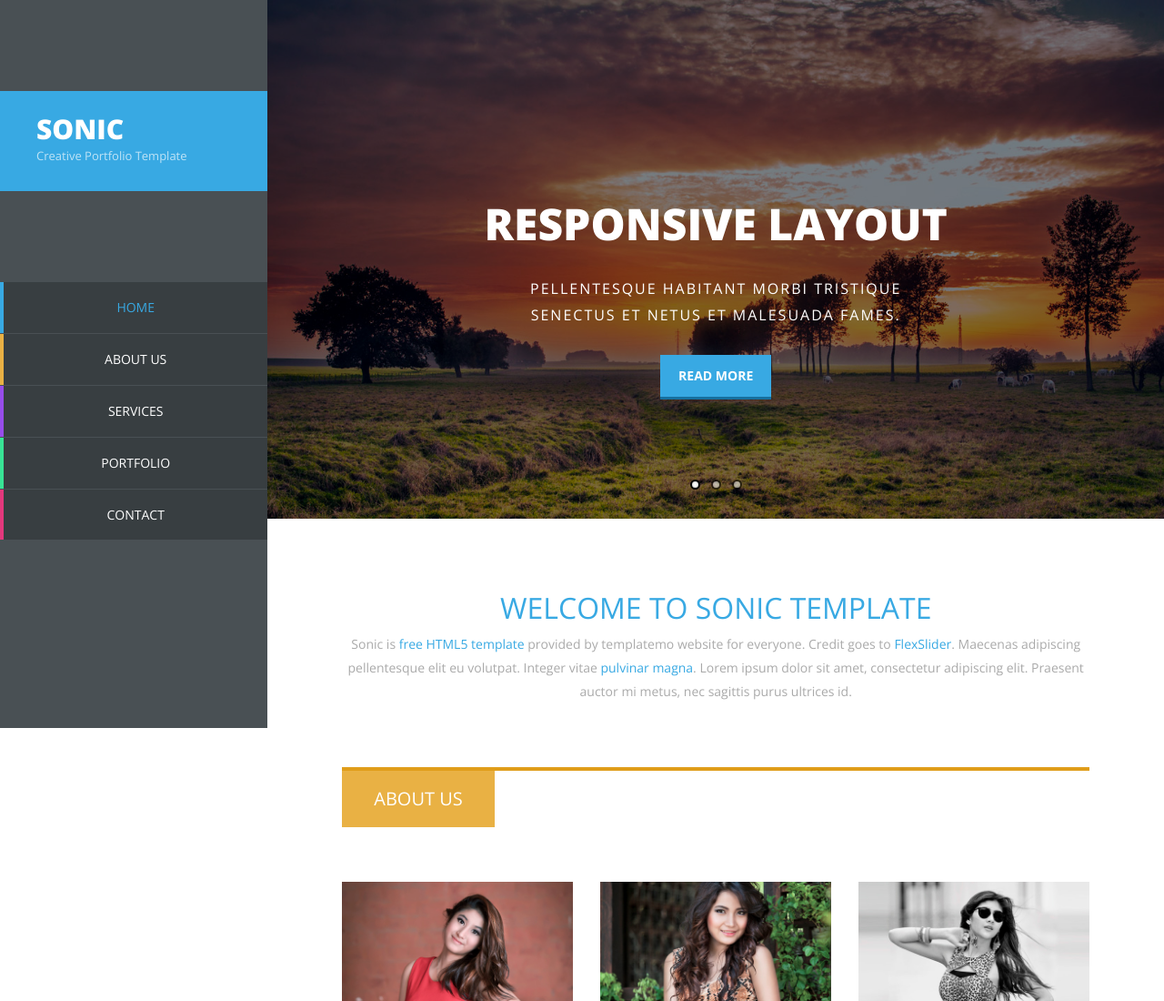
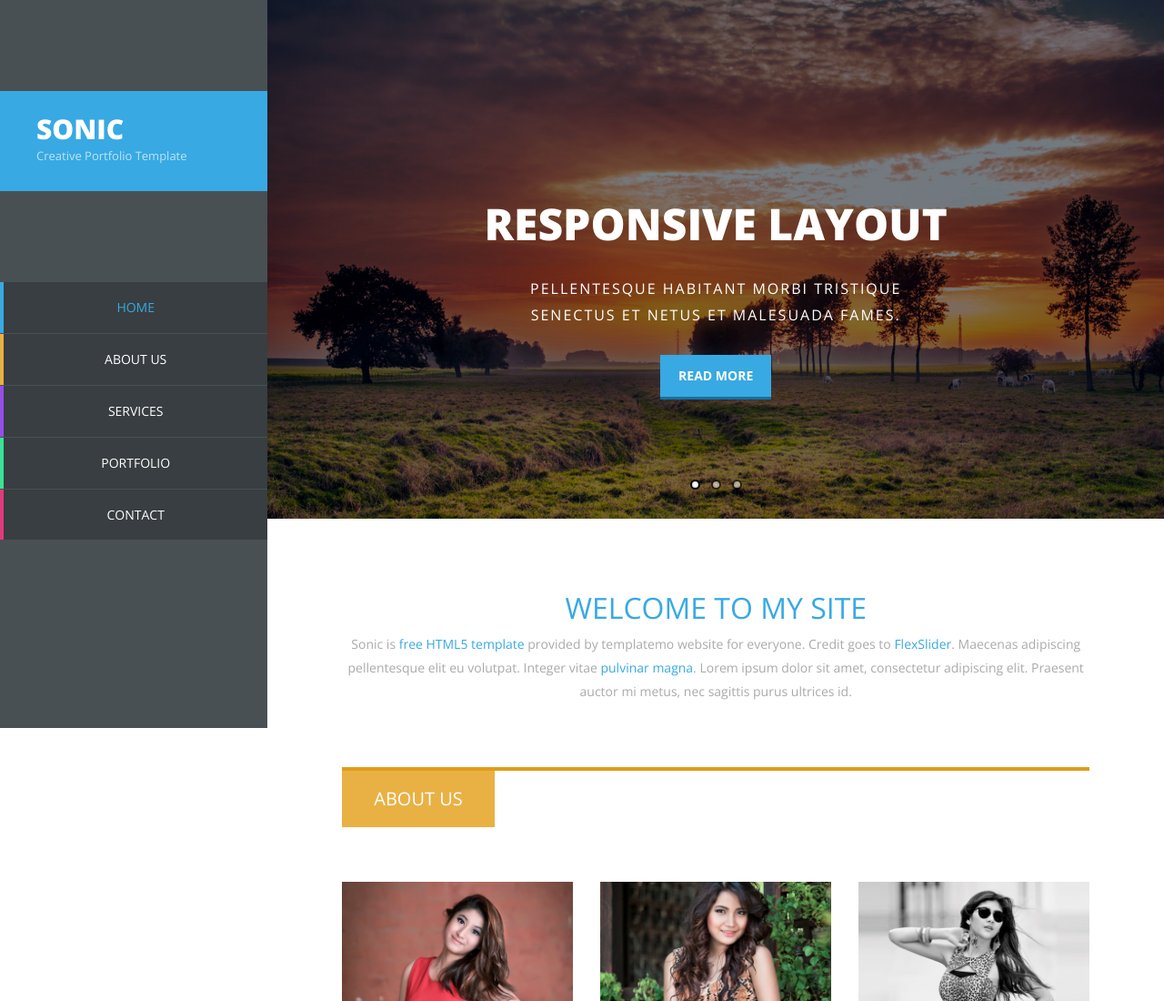
Before and after one commit to shaunorr/shaunorr.github.io, a plain HTML site: page index.html in a window 1280 px wide. Shown: the top 1100 px of the page at 91% size. Drawn offline with nearby package versions, Linux system fonts and the light colour scheme; some packages are replaced by stand-ins of ours.

Commit message:
description

```diff
--- a/index.html
+++ b/index.html
@@ -90,7 +90,7 @@
 				<div class="row">
 					<div class="col-md-12">
 						<div class="welcome-text">
-							<h2>Welcome to Sonic Template</h2>
+							<h2>Welcome to my site</h2>
 							<p>Sonic is <a href="#">free HTML5 template</a> provided by templatemo website for everyone. Credit goes to <a rel="nofollow" href="http://flexslider.woothemes.com">FlexSlider</a>. Maecenas adipiscing pellentesque elit eu volutpat. Integer vitae <a href="#">pulvinar magna</a>. Lorem ipsum dolor sit amet, consectetur adipiscing elit. Praesent auctor mi metus, nec sagittis purus ultrices id.</p>
 						</div>
 					</div>
```
